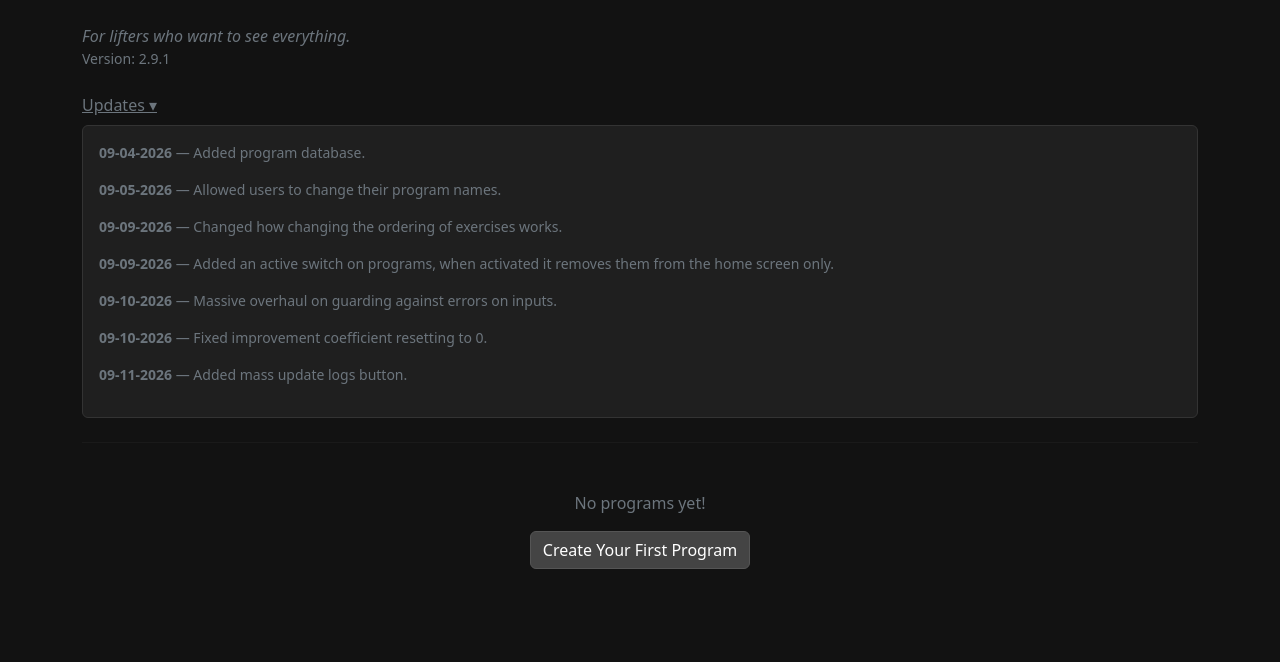
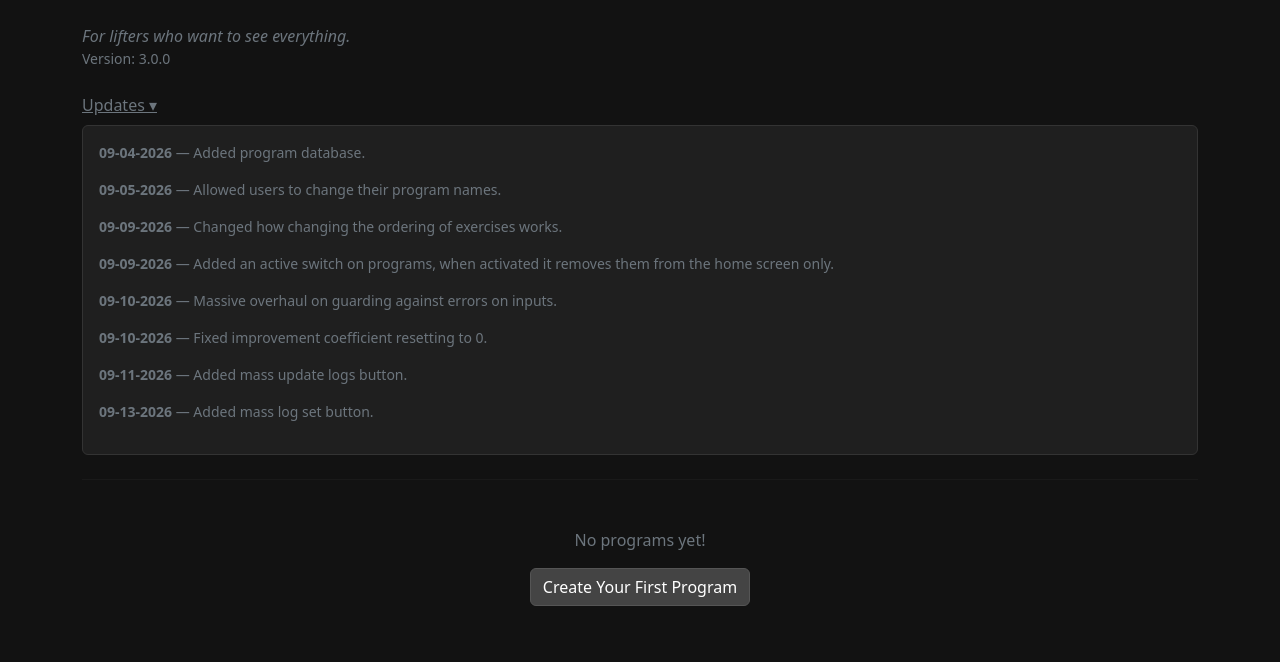
Before and after one commit to ErikAfdahl/liftingTracker, a Flask app: template templates/home.html in a window 1280 px wide, after a click on "Updates ▾". Shown: the part 61-723 px from the top of the page. Run offline with Flask 3, Linux system fonts and the light colour scheme; the template is opened without the code that fills it, so the values that code supplies are empty.

Commit message:
finished product

```diff
--- a/templates/home.html
+++ b/templates/home.html
@@ -5,7 +5,7 @@
     <div>
         <h2 class="fw-bold mb-0">{{ welcome_message }}</h2>
         <p class="text-secondary fst-italic mb-0">For lifters who want to see everything.</p>
-        <p class="text-secondary small mb-0">Version: 2.9.1</p>
+        <p class="text-secondary small mb-0">Version: 3.0.0</p>
         {% if user_data %}
             <p class="text-secondary small mb-0">Last session: <span class="text-light">{{ user_data[-1]["program"] }}</span> on {{ date }}</p>
         {% endif %}
@@ -30,6 +30,7 @@
             <p><strong>09-10-2026</strong> — Massive overhaul on guarding against errors on inputs.</p>
             <p><strong>09-10-2026</strong> — Fixed improvement coefficient resetting to 0.</p>
             <p><strong>09-11-2026</strong> — Added mass update logs button.</p>
+            <p><strong>09-13-2026</strong> — Added mass log set button.</p>
         </div>
     </div>
 </div>
```
